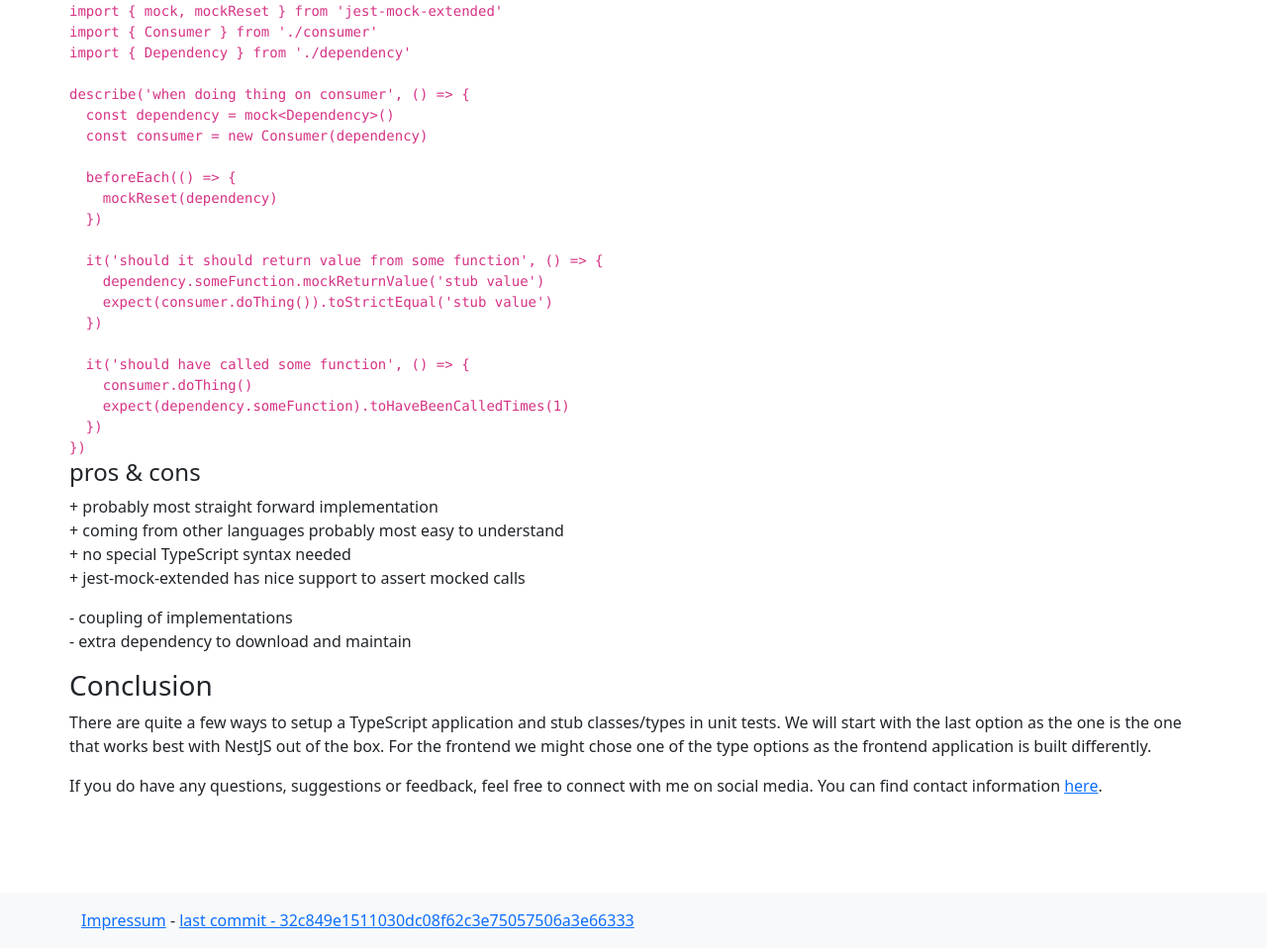
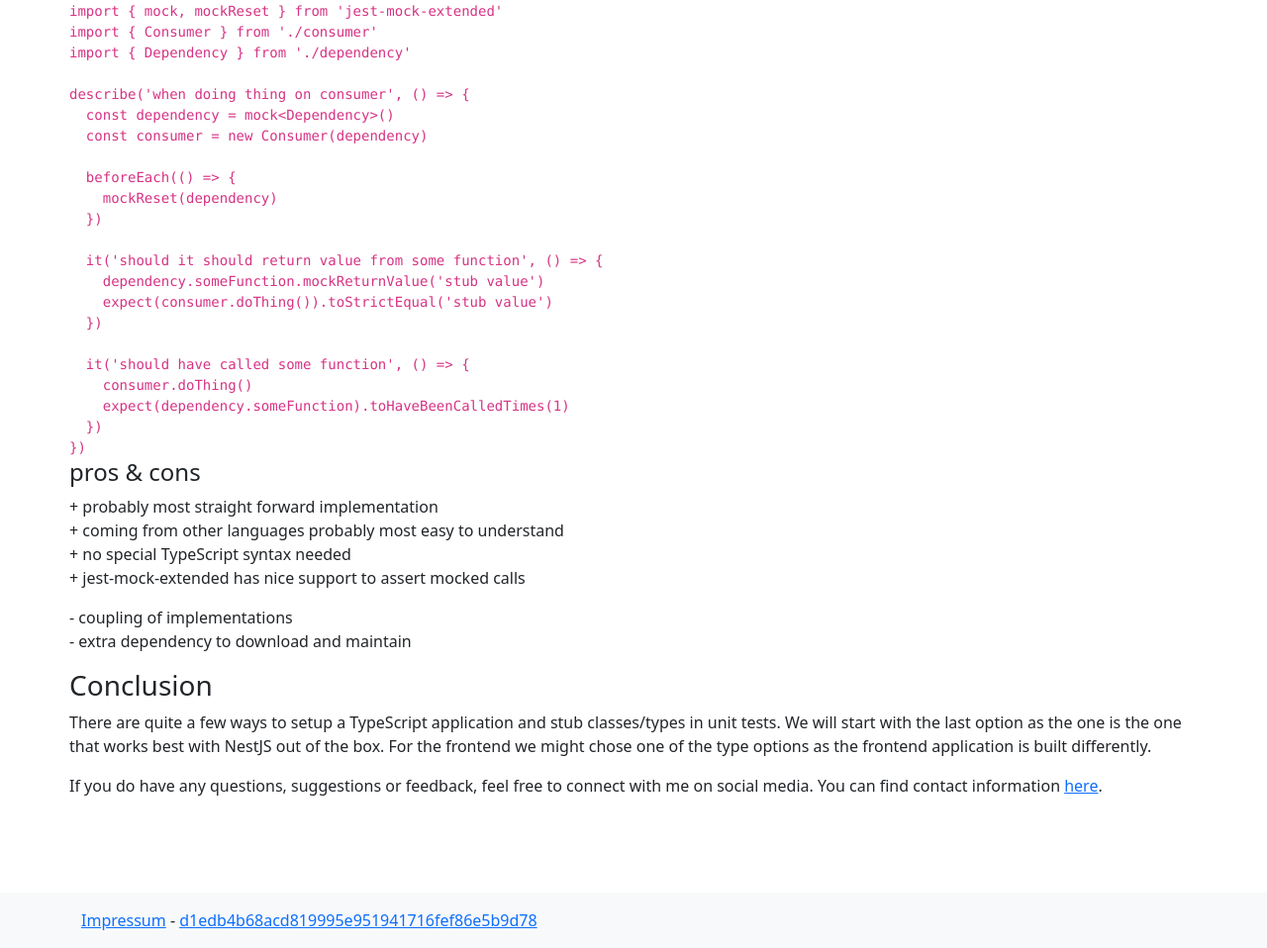
Before and after one commit to fanderlf/fanderl.rocks, a plain HTML site: page content/unit-testing-and-dependency-injection-in-typescript.html in a window 1280 px wide. Shown: the part 7051-8009 px from the top of the page at 99% size. Drawn offline with Linux system fonts and the light colour scheme.

Commit message:
update git hash for last commit

```diff
--- a/content/unit-testing-and-dependency-injection-in-typescript.html
+++ b/content/unit-testing-and-dependency-injection-in-typescript.html
@@ -392,8 +392,7 @@ describe('when doing thing on consumer', () => {<br>
   <footer class="footer mt-auto py-3 bg-light">
     <div class="container">
       <a href="impressum.html">Impressum</a> - <a
-        href="https://github.com/fanderlf/fanderl.rocks/commit/32c849e1511030dc08f62c3e75057506a3e66333">last commit -
-        32c849e1511030dc08f62c3e75057506a3e66333</a>
+        href="https://github.com/fanderlf/fanderl.rocks/commit/d1edb4b68acd819995e951941716fef86e5b9d78">d1edb4b68acd819995e951941716fef86e5b9d78</a>
     </div>
   </footer>
   <script src="/js/bootstrap-5.1.3.bundle.min.js"></script>
```
